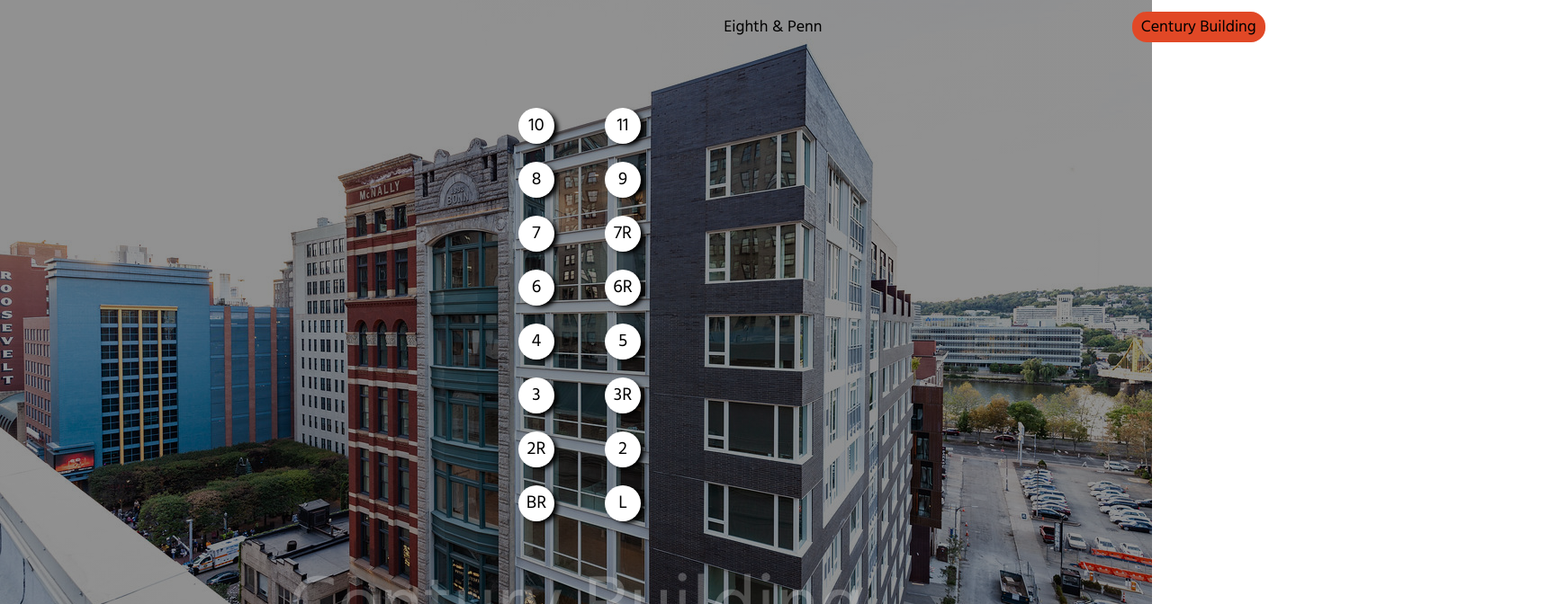
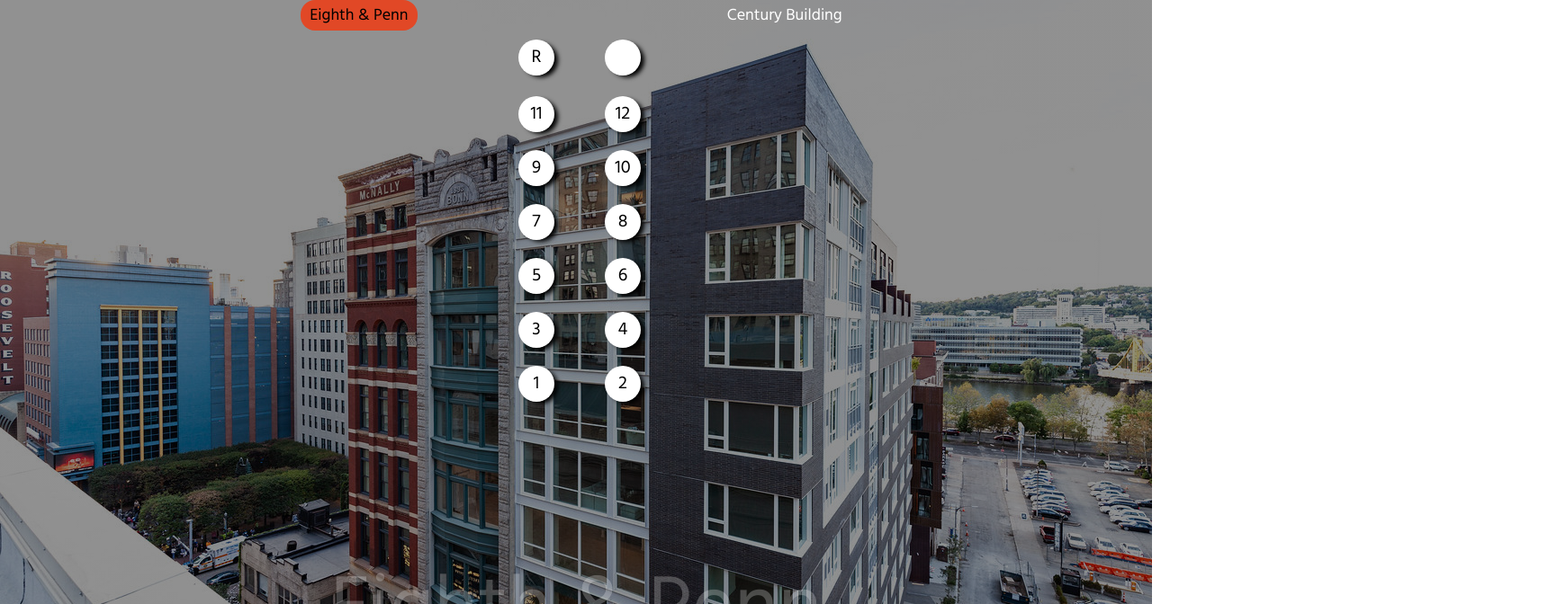
Before and after one commit to scottBowles/work-in-an-elevator, a React (Vite) app: page / in a window 1280 px wide. Shown: the top 672 px of the page at 90% size, 1740 px wide, since content can reach past the window. Built offline with nearby package versions, Linux system fonts and the light colour scheme.

Commit message:
Add localStorage with state

```diff
--- a/buildingData.js
+++ b/buildingData.js
@@ -1,5 +1,6 @@
-export const buildingData = [
-  {
+export const buildingData = {
+  eighthAndPenn: {
+    slug: 'eighthAndPenn',
     name: 'Eighth & Penn',
     buttons: [
       '',
@@ -19,7 +20,8 @@ export const buildingData = [
     ],
     isDefault: false,
   },
-  {
+  century: {
+    slug: 'century',
     name: 'Century Building',
     buttons: [
       '11',
@@ -41,4 +43,4 @@ export const buildingData = [
     ],
     isDefault: true,
   },
-];
+};
--- a/components/App.jsx
+++ b/components/App.jsx
@@ -1,23 +1,27 @@
-import React from 'react';
+import React, { useState } from 'react';
 import { Nav } from './Nav';
 import { Elevator } from './Elevator';
 import { Footer } from './Footer';
 import { buildingData } from '../buildingData';
 
 export function App() {
+  const [building, setBuilding] = useState(buildingData.eighthAndPenn);
+
   return (
-    <div id="container">
-      <Nav buildings={buildingData} />
-      <Elevator buildings={buildingData} />
-      <Footer currentBuilding="Century Building" />
+    <div id="container" className={building.slug}>
+      <Nav
+        buildings={buildingData}
+        currentBuilding={building}
+        changeBuilding={(buildingKey) => setBuilding(buildingData[buildingKey])}
+      />
+      <Elevator building={building} />
+      <Footer building={building} />
     </div>
   );
 }
 
 /**
  *
- * Render Elevator, Footer based on which building is selected, defaulting to default
- * Do the same for which Nav is active
  * Give each button the ability to change state
  * Hook in localStorage to each state change
  *
--- a/components/Building.jsx
+++ /dev/null
@@ -1,17 +0,0 @@
-import React from 'react';
-
-export function Building({ building }) {
-  return (
-    <div className={`buildingView ${building.isDefault || 'hidden'}`}>
-      <div className="container">
-        <ol className="buttonsContainer">
-          {building.buttons.map((btn) => (
-            <li className="elevatorButtonContainer">
-              <button className="elevatorButton">{btn}</button>
-            </li>
-          ))}
-        </ol>
-      </div>
-    </div>
-  );
-}
--- a/components/Elevator.jsx
+++ b/components/Elevator.jsx
@@ -1,12 +1,20 @@
 import React from 'react';
-import { Building } from './Building';
+import { ElevatorBtn } from './ElevatorBtn';
 
-export function Elevator({ buildings }) {
+export function Elevator({ building }) {
   return (
     <main>
-      {buildings.map((building) => (
-        <Building building={building} />
-      ))}
+      <div className="buildingView">
+        <div className="container">
+          <ol className="buttonsContainer">
+            {building.buttons.map((btn) => (
+              <li className="elevatorButtonContainer" key={building.slug + btn}>
+                <ElevatorBtn localStorageKey={building.slug + btn} text={btn} />
+              </li>
+            ))}
+          </ol>
+        </div>
+      </div>
     </main>
   );
 }
--- /dev/null
+++ b/components/ElevatorBtn.jsx
@@ -0,0 +1,15 @@
+import React from 'react';
+import { useLocalStorage } from '../useLocalStorage';
+
+export function ElevatorBtn({ localStorageKey, text }) {
+  const [completed, setCompleted] = useLocalStorage(localStorageKey, false);
+  return (
+    <button
+      type="button"
+      className={`elevatorButton ${completed && 'completed'}`}
+      onClick={() => setCompleted((prevState) => !prevState)}
+    >
+      {text}
+    </button>
+  );
+}
--- a/components/Footer.jsx
+++ b/components/Footer.jsx
@@ -1,9 +1,9 @@
 import React from 'react';
 
-export function Footer({ currentBuilding }) {
+export function Footer({ building }) {
   return (
     <footer>
-      <div className="bottomText">{currentBuilding}</div>
+      <div className="bottomText">{building.name}</div>
       <div className="bottom" />
     </footer>
   );
--- a/components/Nav.jsx
+++ b/components/Nav.jsx
@@ -1,12 +1,20 @@
 import React from 'react';
 
-export function Nav({ buildings }) {
+export function Nav({ buildings, currentBuilding, changeBuilding }) {
   return (
     <nav>
       <ul className="navItems">
-        {buildings.map((building, index) => (
+        {Object.entries(buildings).map(([buildingKey, building], index) => (
           <li className="navItem" key={index}>
-            <button className={`tab ${building.isDefault && 'selected'}`}>
+            <button
+              type="button"
+              className={`tab ${building === currentBuilding && 'selected'} ${
+                currentBuilding.slug
+              }`}
+              onClick={() => {
+                changeBuilding(buildingKey);
+              }}
+            >
               {building.name}
             </button>
           </li>
--- a/styles/styles.css
+++ b/styles/styles.css
@@ -14,18 +14,22 @@ html {
   font-family: "Hind", sans-serif;
 }
 
-.hidden {
-  display: none;
+#container {
+  height: 100vh;
+  display: flex;
+  flex-direction: column;
 }
 
-#container {
-  height: 100vh;
+#container.century {
+  background: linear-gradient(var(--bg-darken-century), var(--bg-darken-century)),
+    url("../assets/centuryBuilding.jpg") bottom center no-repeat, #415e83;
+  background-size: cover;
+}
+
+#container.eighthAndPenn {
   background: linear-gradient(var(--bg-darken-century), var(--bg-darken-century)),
     url("../assets/trek.jpg") bottom center no-repeat, #415e83;
   background-size: cover;
-  display: grid;
-  grid-template-rows: 70px auto 150px;
-  place-items: center;
 }
 
 nav {
@@ -51,10 +55,12 @@ nav {
   padding: 2.5px 10px;
   border-radius: 16px;
   background-color: transparent;
+  color: white;
 }
 
 .tab.selected {
   background-color: var(--trek-main);
+  color: black;
 }
 
 button {
@@ -102,6 +108,8 @@ footer {
   flex-direction: column;
   justify-content: space-between;
   align-items: center;
+  position: absolute;
+  bottom: 0;
 }
 
 .bottom {
```
